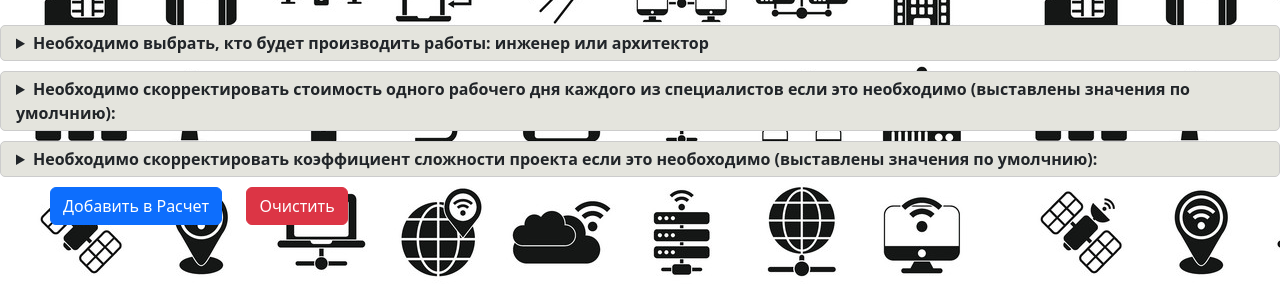
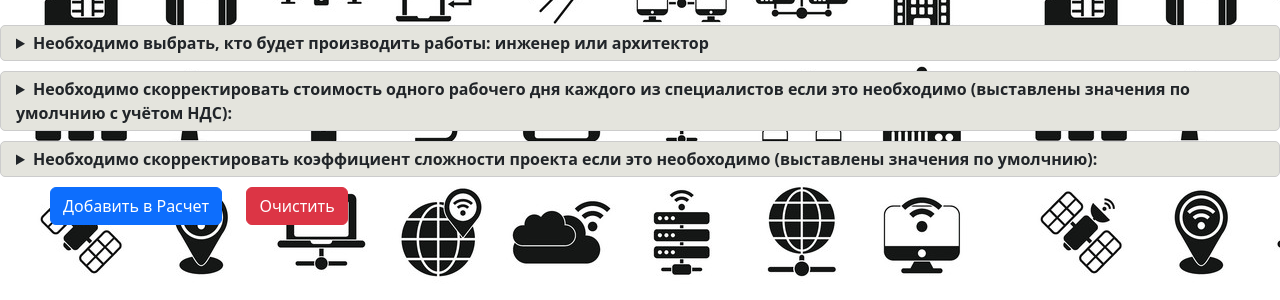
Before and after one commit to AleksNikiforov/presale, a Django app: page /rates/ in a window 1280 px wide. Shown: the part 116-416 px from the top of the page. Run offline with Django 4.2, Linux system fonts and the light colour scheme; the visitor is signed in with stand-in values (Sample User, id 1); data that the repository does not hold is empty; some libraries are stand-ins or nearby versions.

Commit message:
correct rates_list

```diff
--- a/presalesite/rates/templates/rates/rates_list.html
+++ b/presalesite/rates/templates/rates/rates_list.html
@@ -27,7 +27,7 @@
 
         <details>
             <summary style="margin-left:10px; font-weight:900; cursor: pointer;"
-            >Необходимо скорректировать стоимость одного рабочего дня каждого из специалистов если это необходимо (выставлены значения по умолчнию):
+            >Необходимо скорректировать стоимость одного рабочего дня каждого из специалистов если это необходимо (выставлены значения по умолчнию с учётом НДС):
             </summary>
         <ul>
           <li>
```
